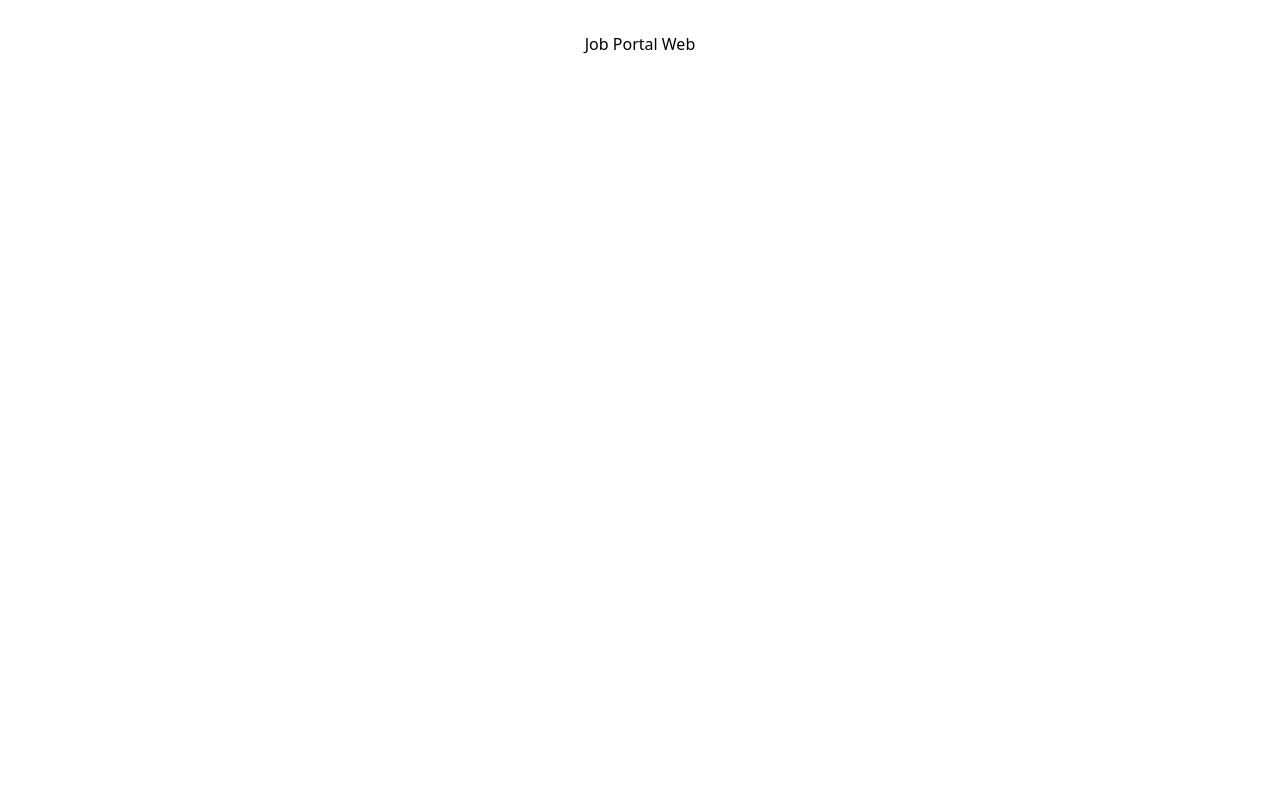
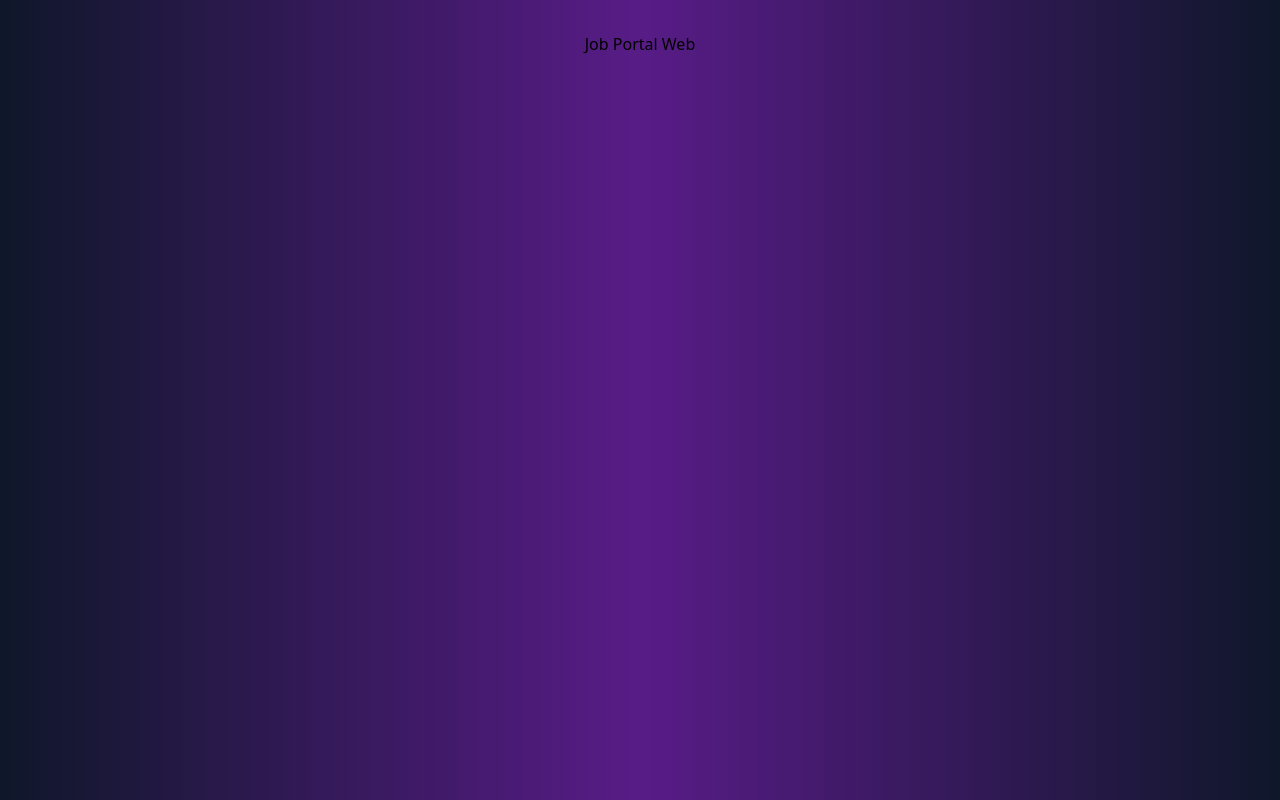
Before and after one commit to MD-Ismail75/Job-Portal-By-IIUC_VhaiBrothers, a React (Vite) app: page / in a window 1280 px wide. Built offline with nearby package versions, Linux system fonts and the light colour scheme.

Commit message:
Background Change

```diff
--- a/src/index.css
+++ b/src/index.css
@@ -1,3 +1,10 @@
 @tailwind base;
 @tailwind components;
 @tailwind utilities;
+
+
+@layer base {
+  body {
+    background: linear-gradient(to right, rgb(15, 23, 42), rgb(88, 28, 135), rgb(15, 23, 42));
+  }
+}
```
